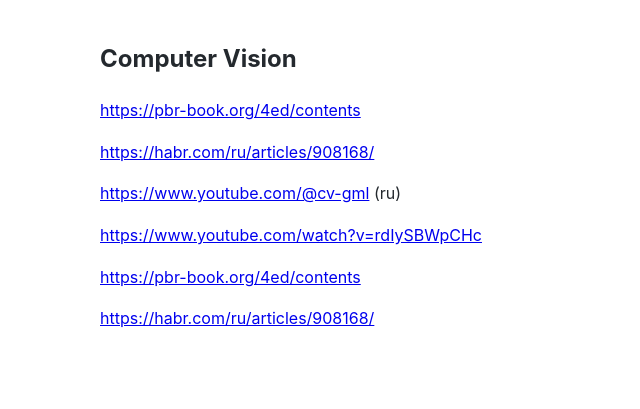
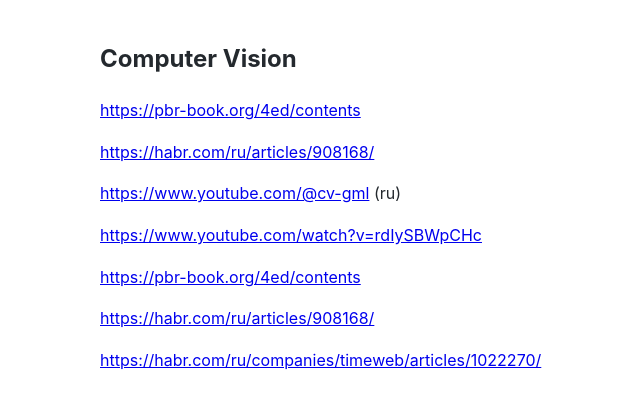
Before and after one commit to Michael-Lubinsky/michael-lubinsky.github.com, a Jekyll site: the page built from ml/comp_vision.md, in a window 1280 px wide. Shown: the top 409 px of the page, without its empty margins (90-730 px from the left). Built offline with Jekyll 4.4.1, drawn with Linux system fonts in a browser that asks for light colours; our own code applies the rules of GitHub Pages for plain Markdown files.

Commit message:
Update comp_vision.md

```diff
--- a/ml/comp_vision.md
+++ b/ml/comp_vision.md
@@ -11,3 +11,6 @@
 <https://pbr-book.org/4ed/contents>
 
 <https://habr.com/ru/articles/908168/>
+
+
+<https://habr.com/ru/companies/timeweb/articles/1022270/>
```
